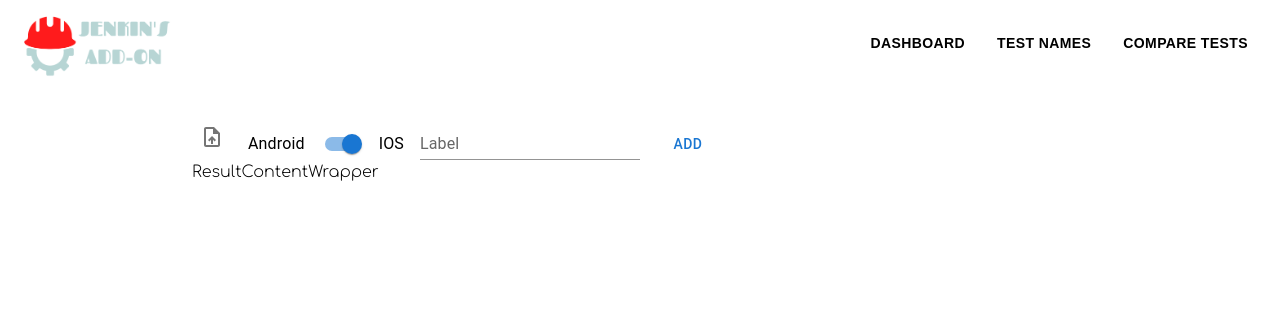
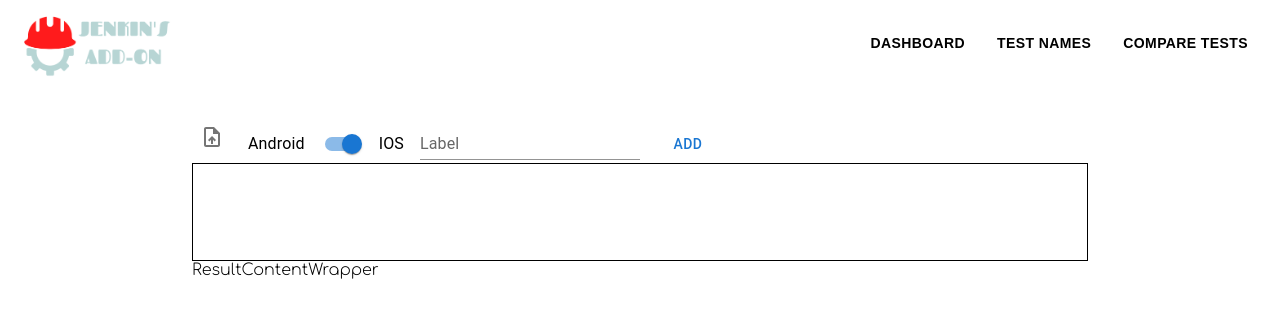
Before and after one commit to EugeniuCojocaru/EasyFindFailingTests, a React (Create React App) app: page / in a window 1280 px wide. Both pictures are taken after a click on the button "COMPARE TESTS". Shown: the top 314 px of the page. Built offline with nearby package versions, Linux system fonts and the light colour scheme.

Commit message:
create basic rendeding component for test comparison

```diff
--- a/src/common/styles/styles.ts
+++ b/src/common/styles/styles.ts
@@ -7,6 +7,11 @@ export const colors = {
   success: "#31CB00",
   failure: "#FF1B1C",
 };
+
+export const gradients = {
+  apple: "linear-gradient(90deg, rgba(174,174,178) 0%, rgba(99,99,102) 100%);" ,
+  android: "linear-gradient(90deg, #2EB62C 0%, #57C84D 100%);"
+}
 
 export const classes = {
   button: {
--- a/src/components/CompareResults/Header.styles.ts
+++ b/src/components/CompareResults/Header.styles.ts
@@ -1,11 +1,24 @@
 import styled from "styled-components/macro";
-import { colors } from "../../common/styles/styles";
+import { colors, gradients } from "../../common/styles/styles";
 import { OS } from "../../pages/CompareResultsPage/CompareResultsPage.types";
 
 export const HeaderContainer = styled.div`
   display: flex;
+  align-items: center;
+  gap: 4px;
+  height: 100px;
+  border: 1px solid #000;
 `;
 export const HeaderItem = styled.div<{ os: OS }>`
-  border: 1px solid
-    ${({ os }) => (os === OS.Android ? colors.success : colors.failure)};
+  display: flex;
+  justify-content: center;
+  align-items: center;
+  height: 90%;
+  width: 25%;
+
+  border-radius: 16px;
+  background-image: ${({ os }) =>
+    os === OS.Android ? gradients.android : gradients.apple};
+  color: ${colors.white};
 `;
+//
--- a/src/components/CompareResults/Header.tsx
+++ b/src/components/CompareResults/Header.tsx
@@ -10,10 +10,11 @@ type HeaderProps = {
 };
 
 export const Header = ({ info }: HeaderProps) => {
+  console.log({info});
   return (
     <HeaderContainer>
-      {info.forEach(({ os, label }) => (
-        <HeaderItem os={os as OS}>{label}</HeaderItem>
+      {info.map(({ os, label }, index) => (
+        <HeaderItem os={os as OS} key={`${os}_${label}_${index}`}>{label}</HeaderItem>
       ))}
     </HeaderContainer>
   );
--- a/src/pages/CompareResultsPage/CompareResultsPage.tsx
+++ b/src/pages/CompareResultsPage/CompareResultsPage.tsx
@@ -14,7 +14,7 @@ import {
   PageContainer,
 } from "./CompareResultsPage.styles";
 import UploadFileIcon from "@mui/icons-material/UploadFile";
-import { ResultType, ResultTypeDefault } from "./CompareResultsPage.types";
+import { OS, ResultType, ResultTypeDefault } from "./CompareResultsPage.types";
 import { colors } from "../../common/styles/styles";
 import { Layout } from "../../components/Layout";
 import { ResultContentWrapper } from "./ResultContentWrapper";
@@ -42,9 +42,13 @@ export const CompareResultsPage = () => {
             <Switch
               defaultChecked
               value={os}
-              onChange={(e) =>
-                setInputState({ ...inputState, os: e.target.checked })
-              }
+              onChange={(e) => {
+                console.log("Checked: ", e.target.checked, e.target.checked ? OS.IOS : OS.Android);
+                setInputState({
+                  ...inputState,
+                  os: e.target.checked ? OS.IOS : OS.Android,
+                });
+              }}
             />
             <Typography>IOS</Typography>
           </Stack>
@@ -66,7 +70,7 @@ export const CompareResultsPage = () => {
             Add
           </Button>
         </InputArea>
-        <ResultContentWrapper array={state}/>
+        <ResultContentWrapper array={state} />
 
         <ColumnResultsContainer></ColumnResultsContainer>
       </PageContainer>
--- a/src/pages/CompareResultsPage/CompareResultsPage.types.ts
+++ b/src/pages/CompareResultsPage/CompareResultsPage.types.ts
@@ -24,5 +24,5 @@ export interface ResultShowType {
 export const ResultTypeDefault: ResultType = {
   file: undefined,
   label: "",
-  os: OS.Android,
+  os: OS.IOS,
 };
--- /dev/null
+++ b/src/pages/CompareResultsPage/ResultContent.styles.ts
@@ -0,0 +1,7 @@
+import styled from "styled-components/macro";
+
+export const Container = styled.div`
+  display: flex;
+  flex-direction: column;
+  height: 500px;
+`;
--- a/src/pages/CompareResultsPage/ResultContent.tsx
+++ b/src/pages/CompareResultsPage/ResultContent.tsx
@@ -1,11 +1,32 @@
-import React, { useState } from 'react'
-import { ResultShowType, ResultType } from './CompareResultsPage.types'
-
-
-export const ResultContent:React.FC<ResultType> = () => {
-    const [state, setState] = useState<Array<ResultShowType>>([])
-
+import React, { useState } from "react";
+import { Result, ResultShowType } from "./CompareResultsPage.types";
+import { Container } from "./ResultContent.styles";
+type ResultContentProps = {
+  resultMap: Map<string, Map<string, Array<Result>>>;
+};
+export const ResultContent: React.FC<ResultContentProps> = ({ resultMap }) => {
+  console.log({resultMap})
+  const array = [...resultMap];
   return (
-    <div>ResultContent</div>
-  )
-}
+    <Container>
+      {array.map((value, key) => {
+        const array2 = [...value[1]];
+        return (
+          <div style={{height: "50px", border: "1px solid #000"}} key={`${key}-pack`}>
+            {value[0]}
+            {array2.map((value, key) => {
+              return (
+                <div style={{height: "50px", border: "1px solid #17af3d"}} key={`${key}-test`}>
+                  {value[0]}
+                  {value[1].map((value) => (
+                    <span style={{height: "50px", border: "1px solid #e0e415"}} key={`${key}-${value}-result`}>{value}</span>
+                  ))}
+                </div>
+              );
+            })}
+          </div>
+        );
+      })}
+    </Container>
+  );
+};
--- /dev/null
+++ b/src/pages/CompareResultsPage/ResultContentWrapper.styles.ts
@@ -0,0 +1,7 @@
+import styled from "styled-components/macro";
+
+export const ResultsContainer = styled.div`
+  display: flex;
+  flex-direction: column;
+  height: 600px;
+`;
--- a/src/pages/CompareResultsPage/ResultContentWrapper.tsx
+++ b/src/pages/CompareResultsPage/ResultContentWrapper.tsx
@@ -6,7 +6,10 @@ import {
   createShow,
 } from "../../common/utils/fileParser";
 import { sortState } from "../../common/utils/mapSort";
+import { Header } from "../../components/CompareResults";
 import { Result, ResultShowType, ResultType } from "./CompareResultsPage.types";
+import { ResultContent } from "./ResultContent";
+import { ResultsContainer } from "./ResultContentWrapper.styles";
 export interface Props {
   array: Array<ResultType>;
 }
@@ -29,5 +32,18 @@ export const ResultContentWrapper: React.FC<Props> = ({ array }) => {
     setResult(sortState(createShow(state)));
   }, [state]);
 
-  return <div>ResultContentWrapper</div>;
+  const getInfoForHeader = () => {
+    console.log("Getting info");
+    const infoArray = array.map(({ os, label }) => ({ os, label }));
+    console.log({ infoArray, array });
+    return infoArray;
+  };
+  return (
+    <ResultsContainer>
+
+        <Header info={getInfoForHeader()} />
+      ResultContentWrapper
+      <ResultContent resultMap={result || new Map()} />
+    </ResultsContainer>
+  );
 };
```
